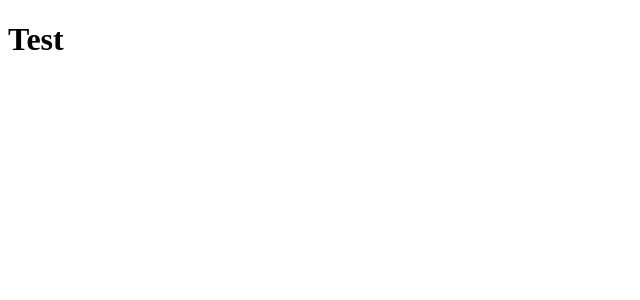
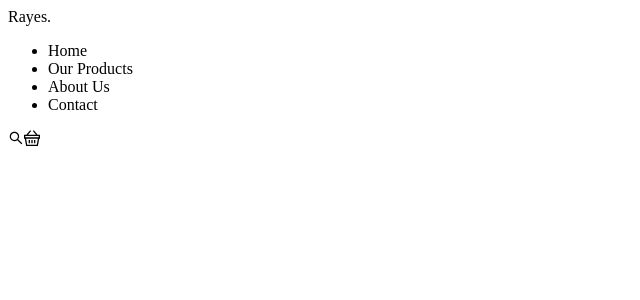
Before and after one commit to albaranlex/product-listing-page, a React (Create React App) app: page / in a window 1280 px wide. Shown: the top 300 px of the page, without its empty margins (0-640 px from the left). Built offline with nearby package versions, Linux system fonts and the light colour scheme.

Commit message:
installed react icons and added header component

```diff
--- a/package.json
+++ b/package.json
@@ -6,8 +6,10 @@
     "@testing-library/jest-dom": "^5.14.1",
     "@testing-library/react": "^11.2.7",
     "@testing-library/user-event": "^12.8.3",
+    "icons": "^1.0.0",
     "react": "^17.0.2",
     "react-dom": "^17.0.2",
+    "react-icons": "^4.3.1",
     "react-scripts": "4.0.3",
     "web-vitals": "^1.1.2"
   },
--- a/src/App.js
+++ b/src/App.js
@@ -1,9 +1,9 @@
-import react from "react";
+import Header from "./components/Header";
 
 function App() {
   return (
     <div className="App">
-      <h1> Test </h1>
+      <Header />
     </div>
   );
 }
--- /dev/null
+++ b/src/components/Header.jsx
@@ -0,0 +1,21 @@
+import React from "react";
+import { AiOutlineSearch } from "react-icons/ai";
+import { GrBasket } from "react-icons/gr";
+
+export default function Header() {
+  return (
+    <nav>
+      <div className="logo">Rayes.</div>
+      <ul>
+        <li>Home</li>
+        <li>Our Products</li>
+        <li>About Us</li>
+        <li>Contact</li>
+      </ul>
+      <div className="search">
+        <AiOutlineSearch />
+        <GrBasket />
+      </div>
+    </nav>
+  );
+}
```
Also changed, not shown: 1 other file (tests, documents, lock files or other folders).
